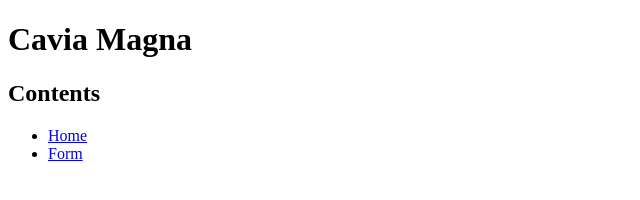
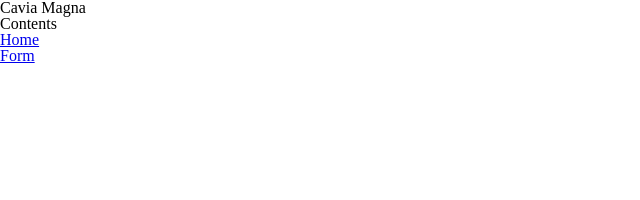
Before and after one commit to nicetrousers/scribacious.github.io, a plain HTML site: page index.html in a window 1280 px wide. Shown: the whole page, without its empty margins (0-640 px from the left). Drawn offline with Linux system fonts and the light colour scheme.

Commit message:
add main css document
and add links to index.html header

```diff
--- /dev/null
+++ b/css/main.css
@@ -0,0 +1 @@
+/* styles to go here */
--- a/index.html
+++ b/index.html
@@ -4,6 +4,8 @@
     <meta charset="utf-8">
     <title>Cavia Magna</title>
     <!-- Add any other metadata here -->
+    <link rel="stylesheet" type="text/css" href="css/reset.css">
+    <link rel="stylesheet" type="text/css" href="css/main.css">
   </head>
   <body>
     <!-- Add here all content exposed to the user -->
```
Also changed, not shown: css/reset.css (renamed from reset.css).
